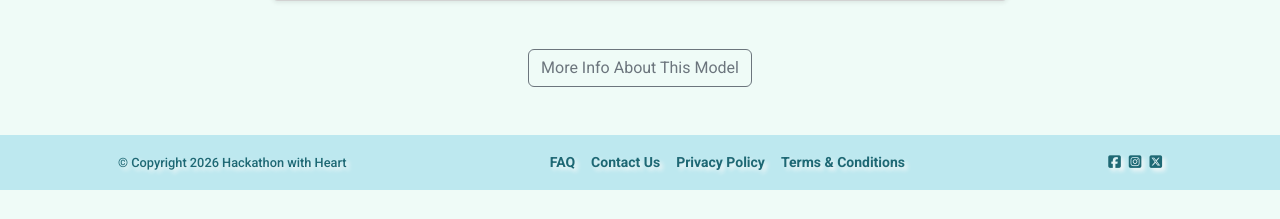
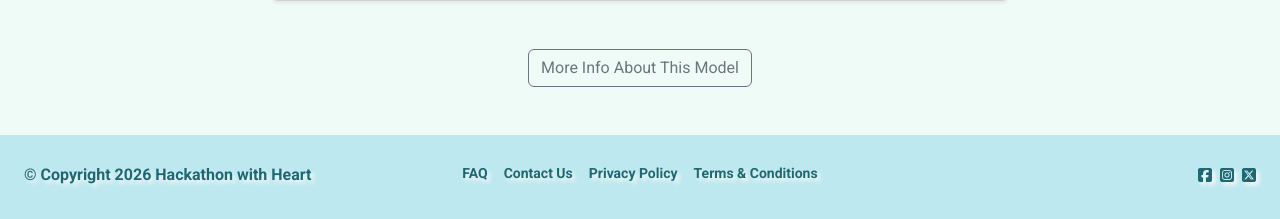
Before and after one commit to AlistairDriscoll/mood-manager, a Django app: page /predict/ in a window 1280 px wide. Shown: the part 755-974 px from the top of the page. Before the commit the page ends 945 px from the top, so only its background shows below. Run offline with Django 5.2, Linux system fonts and the light colour scheme; parts of the project's set-up code (start-up, migrations or seed data) failed here and were passed over; some libraries are stand-ins or nearby versions; some web fonts are replaced.

Commit message:
Adjust footer styling

```diff
--- a/home/templates/improve_mood.html
+++ b/home/templates/improve_mood.html
@@ -17,7 +17,7 @@
 	<meta name="twitter:card" content="summary_large_image">
 {% endblock %}
 
-{% block title %}Improve My Mood{% endblock %}
+{% block title %}Improve Mood{% endblock %}
 
 {% block content %}
 
--- a/home/templates/predict.html
+++ b/home/templates/predict.html
@@ -17,7 +17,7 @@
 	<meta name="twitter:card" content="summary_large_image">
 {% endblock %}
 
-{% block title %}Mood & Stress Predictor{% endblock %}
+{% block title %}Predict Mood{% endblock %}
 {% block content %}
 <div class="container">
   <div class="row justify-content-center">
--- a/home/templates/reduce_stress.html
+++ b/home/templates/reduce_stress.html
@@ -17,7 +17,7 @@
 	<meta name="twitter:card" content="summary_large_image">
 {% endblock %}
 
-{% block title %}Reduce My Stress{% endblock %}
+{% block title %}Reduce Stress{% endblock %}
 
 {% block content %}
 
--- a/static/css/main.css
+++ b/static/css/main.css
@@ -136,19 +136,6 @@ footer a,
   font-weight: 700;
 }
 
-footer a {
-  font-size: 0.9rem;
-  line-height: 1.5;
-}
-
-footer p {
-  font-size: 0.9rem;
-}
-
-footer i {
-  margin: 0;
-}
-
 .navbar-brand {
   font-weight: 700;
   font-size: 1.3rem;
@@ -171,32 +158,3 @@ footer a {
   text-shadow: #fbf9f9 3px 3px 4px;
   font-weight: 700;
 }
-
-footer,
-footer p,
-footer a {
-  padding: 0;
-
-}
-
-/*copyright*/
-#copyright {
-  font-size: 0.8rem;
-  margin: 0 auto;
-  font-weight: 500;
-
-}
-
-
-@media screen and (max-width: 600px) {
-  .nav-brand {
-    font-size: 0.8rem;
-  }
-  #copyright {
-    margin-top: 0.6rem;
-    font-size: 0.6rem;
-  }
-footer a {
-  font-size: 0.8rem;
-}
-}
--- a/templates/base.html
+++ b/templates/base.html
@@ -40,47 +40,39 @@
 		</div>
 		{% block content %}
 		{% endblock %}
-	<footer class="mt-auto pt-3 pb-3">
-  <div class="container px-5">
-    <div class="socials d-flex flex-column flex-lg-row justify-content-between align-items-center flex-wrap">
 
-      <!-- Left side -->
-
-
-       <div class="social-icons d-flex gap-2 order-2 order-order-lg-3 mt-3 mt-lg-0">
+  <footer class="mt-auto pt-3 pb-3">
+    <div class="row g-1 px-4 mt-0 mt-lg-2">
+      <div class="col-12 col-lg-4">
+        <p class="text-center text-lg-start" id="copyright">&copy;  Copyright {% now "Y" %} Hackathon with Heart</p>
+      </div>
+      <div class="col-12 col-lg-4">
+        <div class="d-flex justify-content-center gap-3 small order-1 order-lg-1">
+          <a href="/faq" class="nav-link text-nowrap">
+            FAQ
+          </a>
+          <a href="/contact-us" class="nav-link text-nowrap">
+            Contact Us
+          </a>
+          <a href="#" data-bs-toggle="modal" data-bs-target="#privacyModal" class="nav-link text-nowrap">
+            Privacy Policy
+          </a>
+          <a href="#" data-bs-toggle="modal" data-bs-target="#termsModal" class="nav-link text-nowrap">
+            Terms & Conditions
+          </a>
+      </div>
+      </div>
+      <div class="col-12 col-lg-4">
+        <div class="social-icons d-flex gap-2 order-2 order-order-lg-3 mt-3 mt-lg-0 justify-content-center justify-content-lg-end">
           <a href="https://facebook.com" target="_blank" rel="noopener" aria-label="Visit our Facebook"><i class="fa-brands fa-square-facebook mt-1"></i></a>
           <a href="https://instagram.com" target="_blank" rel="noopener" aria-label="Visit our Instagram"><i class="fa-brands fa-square-instagram mt-1"></i></a>
           <a href="https://x.com" target="_blank" rel="noopener" aria-label="Visit our X"><i class="fa-brands fa-square-x-twitter mt-1"></i></a>
         </div>
+      </div>
+    </div>
+  </footer>
 
-      <!--middle-->
-      <div class="d-flex gap-2 order-3 order-lg-1">
-        <p class="d-flex justify-content-center" id="copyright">&copy;  Copyright {% now "Y" %} Hackathon with Heart</p>
-      </div>
-      <!-- Right side -->
-      <div class="d-flex justify-content-end gap-3 small order-1 order-lg-1">
 
-        <a href="/faq" class="nav-link">
-          FAQ
-        </a>
-
-        <a href="/contact-us" class="nav-link">
-          Contact Us
-        </a>
-
-        <a href="#" data-bs-toggle="modal" data-bs-target="#privacyModal" class="nav-link">
-          Privacy Policy
-        </a>
-
-        <a href="#" data-bs-toggle="modal" data-bs-target="#termsModal" class="nav-link">
-          Terms & Conditions
-        </a>
-
-    </div>
-    </div>
-  </div>
-
-</footer>
 
 
 <div class="modal fade" id="privacyModal" tabindex="-1" aria-labelledby="privacyModalLabel" aria-hidden="true">
```
